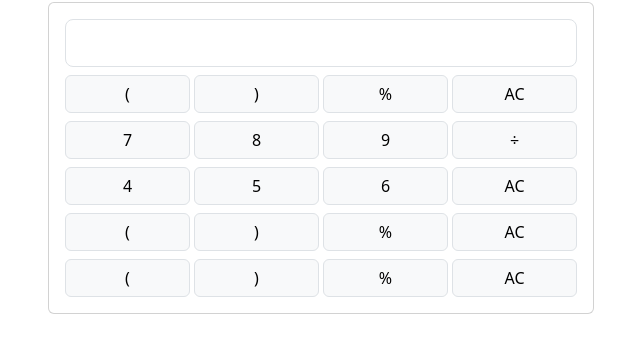
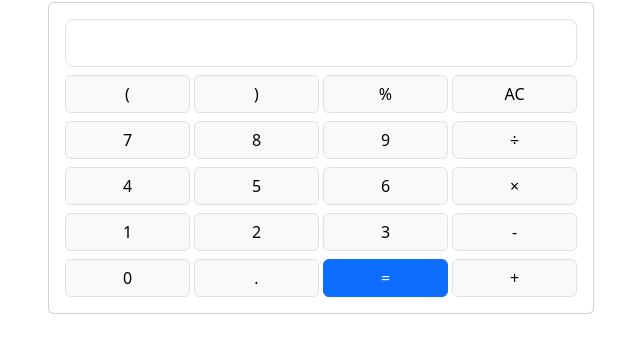
Before and after one commit to nasimatamboli/Scientific-Calculator-JS, a plain HTML site: page src/index.html in a window 1280 px wide. Shown: the part 70-422 px from the top of the page, without its empty margins (319-959 px from the left). Drawn offline with nearby package versions, Linux system fonts and the light colour scheme.

Commit message:
Basic Buttons and input box

```diff
--- a/src/index.html
+++ b/src/index.html
@@ -78,47 +78,47 @@
                                 </div>
                                 <div class="col-3">
                                     <button type="button" class="btn btn-light w-100 mt-2 border">
-                                        AC
+                                        ×
                                     </button>
                                 </div>
                                 <div class="col-3">
                                     <button type="button" class="btn btn-light w-100 mt-2 border">
-                                        (
+                                        1
                                     </button>
                                 </div>
                                 <div class="col-3">
                                     <button type="button" class="btn btn-light w-100 mt-2 border">
-                                        )
+                                        2
                                     </button>
                                 </div>
                                 <div class="col-3">
                                     <button type="button" class="btn btn-light w-100 mt-2 border">
-                                        %
+                                        3
                                     </button>
                                 </div>
                                 <div class="col-3">
                                     <button type="button" class="btn btn-light w-100 mt-2 border">
-                                        AC
+                                        -
                                     </button>
                                 </div>
                                 <div class="col-3">
                                     <button type="button" class="btn btn-light w-100 mt-2 border">
-                                        (
+                                        0
                                     </button>
                                 </div>
                                 <div class="col-3">
                                     <button type="button" class="btn btn-light w-100 mt-2 border">
-                                        )
+                                        .
+                                    </button>
+                                </div>
+                                <div class="col-3">
+                                    <button type="button" class="btn btn-primary w-100 mt-2 border border-primary">
+                                        =
                                     </button>
                                 </div>
                                 <div class="col-3">
                                     <button type="button" class="btn btn-light w-100 mt-2 border">
-                                        %
-                                    </button>
-                                </div>
-                                <div class="col-3">
-                                    <button type="button" class="btn btn-light w-100 mt-2 border">
-                                        AC
+                                        +
                                     </button>
                                 </div>
                             </div>
```
